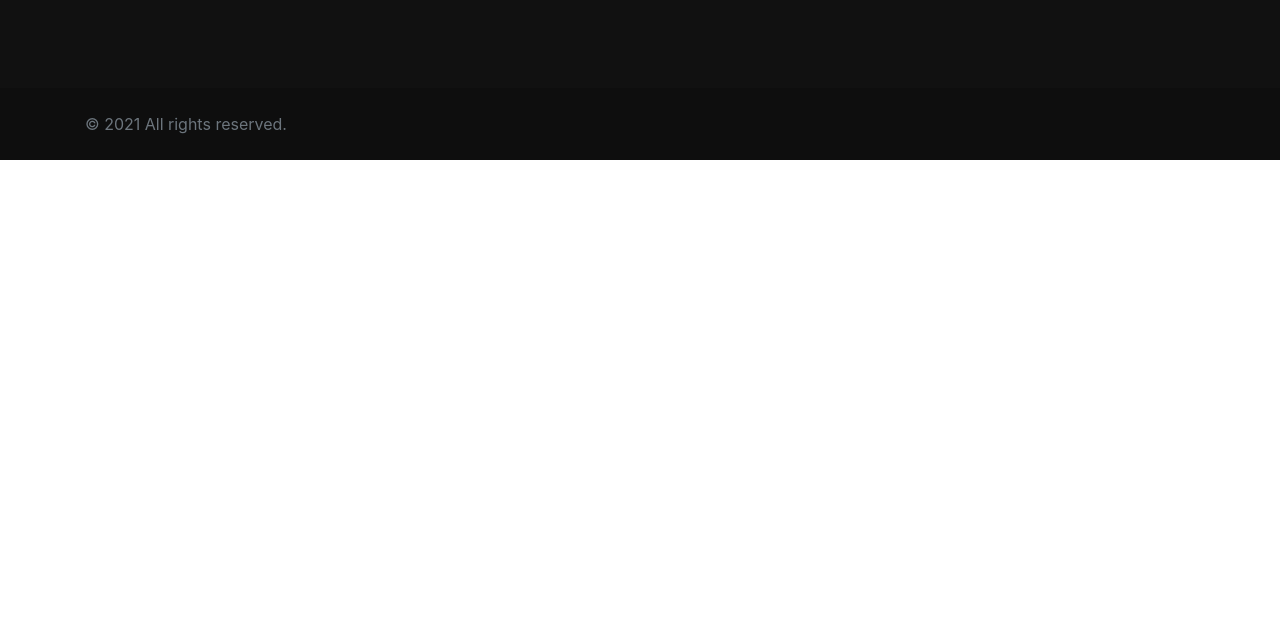
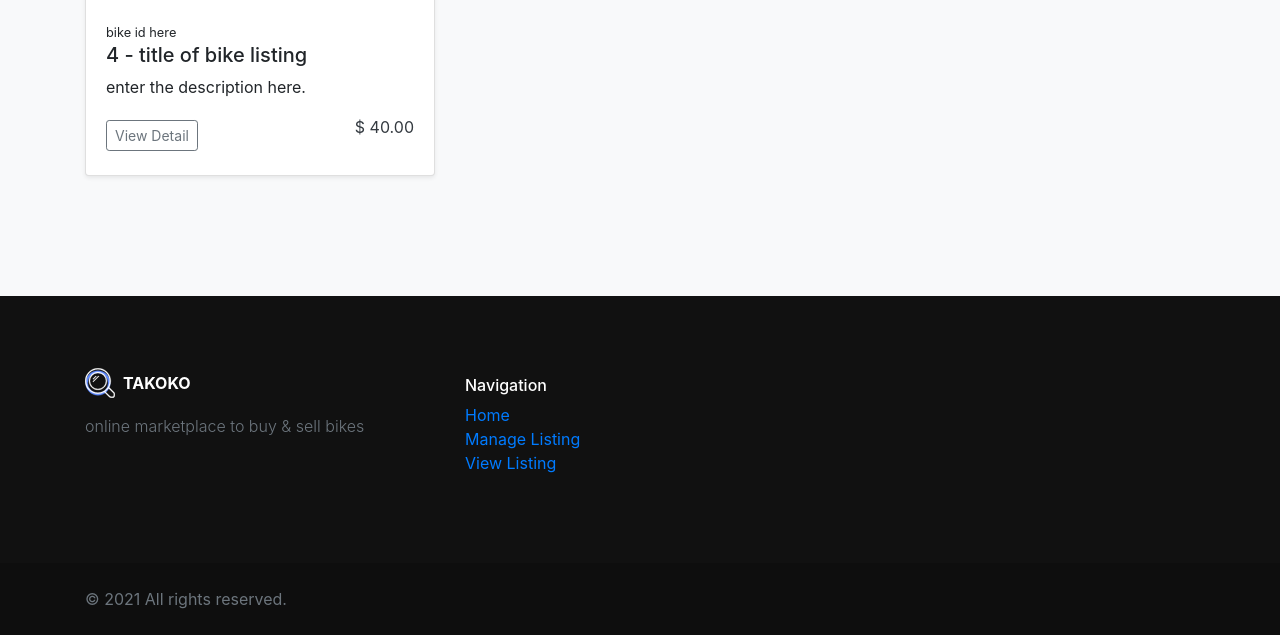
Before and after one commit to sayyidkhan/bikeshop_php, a PHP site: page /bikelisting.php in a window 1280 px wide. Shown: the part 1252-1887 px from the top of the page. Before the commit the page ends 1412 px from the top, so only its background shows below. Run offline with PHP 8.4, Linux system fonts and the light colour scheme.

Commit message:
update listing ui

```diff
--- a/bikelisting.php
+++ b/bikelisting.php
@@ -61,7 +61,7 @@
             <div class="py-lg-5">
             <?php
             //feed bike listing data here
-            $totalBikeListing = 3;
+            $totalBikeListing = 4;
             //if listing is 0, display no results
             if($totalBikeListing === 0) {
               echo '<h4 class="text-center py-lg-5">No bike listings available at the current moment...</h4>';
@@ -72,28 +72,25 @@
                  $finalOutput = "";
                  for ($x = 1; $x < $listLen + 1; $x++) {
                    //format each box
+                   $bikeID = 'bike id here';
                    $title = "$x - title of bike listing";
                    $description = 'enter the description here.';
-                   $price = "10.00";
+                   $price = $x . "0.00";
+                   $imgURL = 'https://www.globalbrandsmagazine.com/wp-content/uploads/2020/05/bicycle-159680_1280.jpg';
                    $eachBox =
                    "
-                    <div class='col'>
+                    <div class='col pb-4'>
                       <div class='card shadow-sm'>
 
-                        <svg
-                          class='bd-placeholder-img card-img-top'
+                        <img
+                          class='bd-placeholder-img card-img-top p-4'
                           width='100%'
                           height='225'
-                          role='img' aria-label='Placeholder: Thumbnail'
-                          preserveAspectRatio='xMidYMid slice'
-                          focusable='false'><title>Placeholder</title><rect width='100%'
-                          height='100%'
-                          fill='#55595c'
+                          src='$imgURL'
                         />
-                        <text x='50%' y='50%' fill='#eceeef' dy='.3em'>Thumbnail</text>
-                        </svg>
 
                         <div class='card-body'>
+                          <small>$bikeID</small>
                           <h5>$title</h5>
                           <p class='card-text'>$description</p>
 
```
